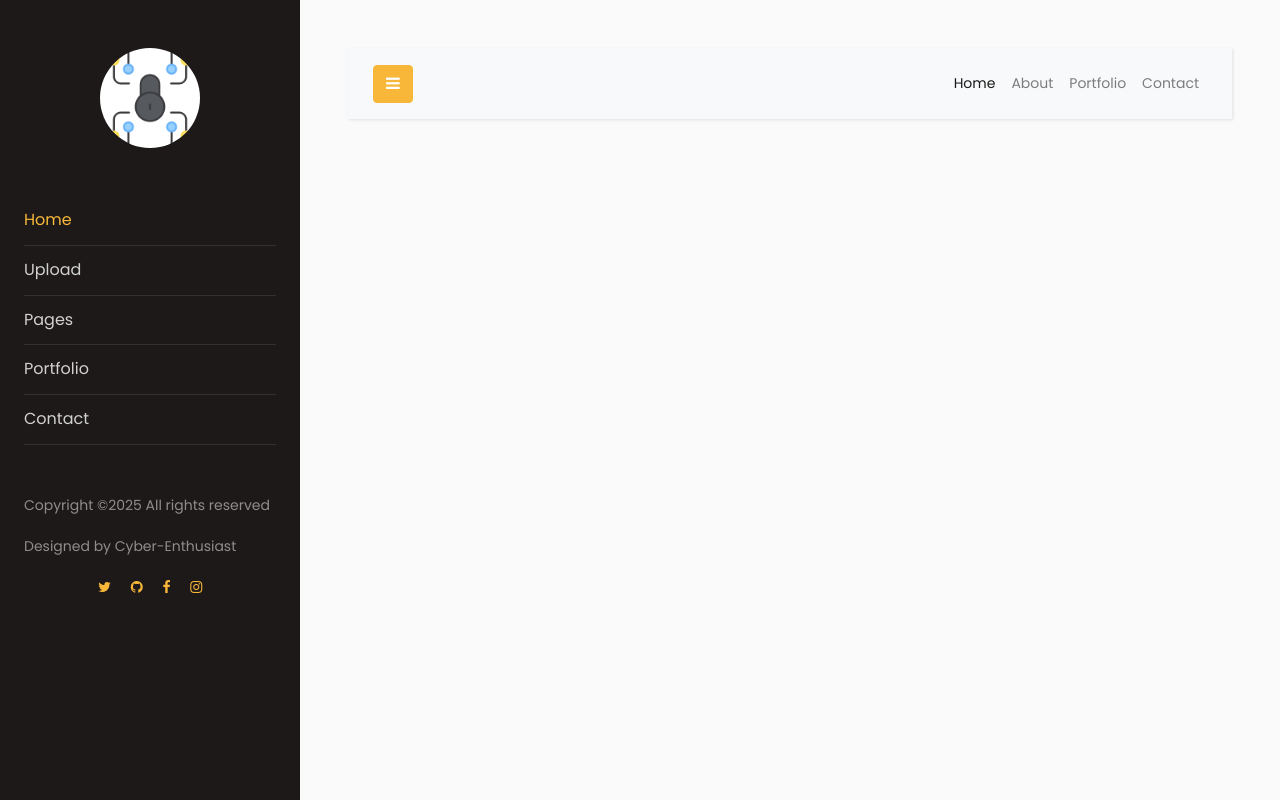
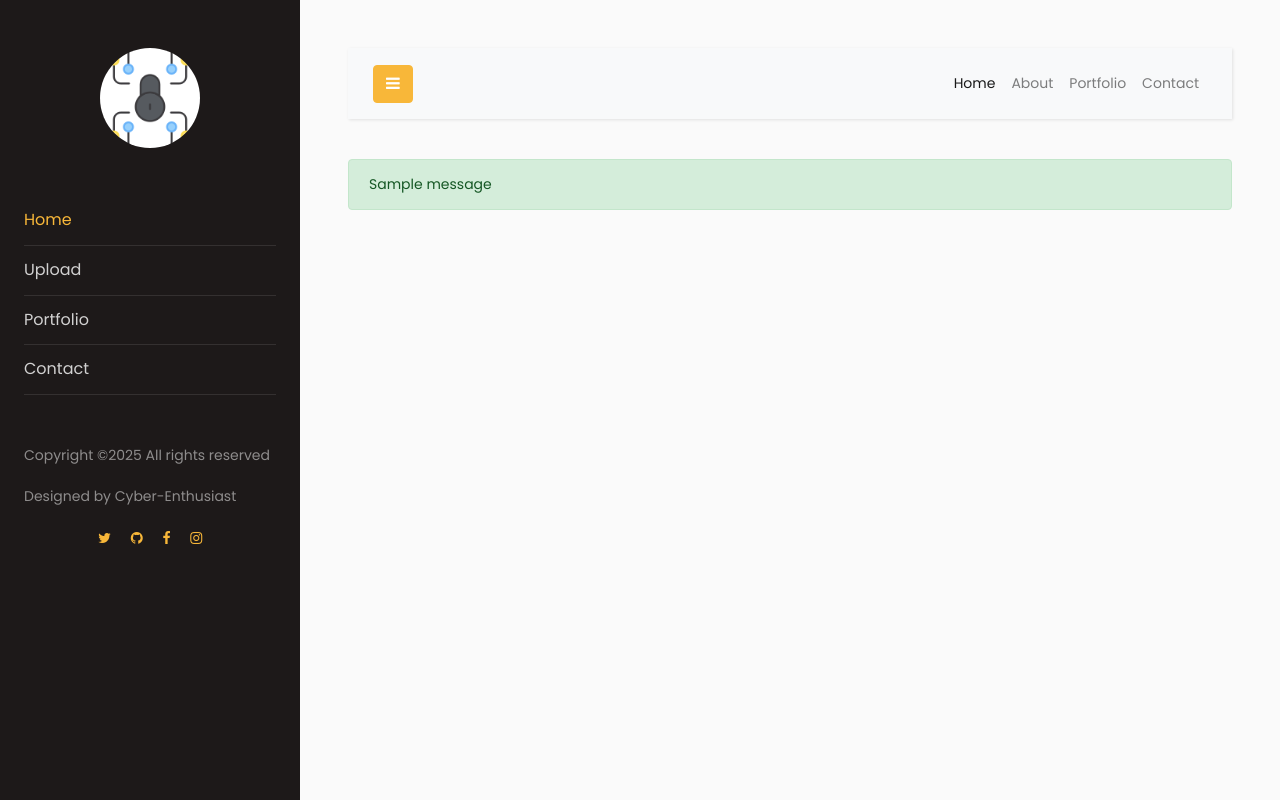
Before and after one commit to cyber-enthusiast-1/web-attack-detector, a Flask app: page / in a window 1280 px wide. Run offline with Flask 3, Linux system fonts and the light colour scheme; one stand-in notice (Sample message) is shown; parts of the project's set-up code (start-up, migrations or seed data) failed here and were passed over; some libraries are stand-ins or nearby versions.

Commit message:
Updated index.html

```diff
--- a/web-attack/templates/index.html
+++ b/web-attack/templates/index.html
@@ -25,15 +25,11 @@
                   background-image: url({{url_for('static', filename='images/logo.png')}});"></a>
 	        <ul class="list-unstyled components mb-5">
 	          <li class="active">
-	            <a href="#">Home</a>
+	            <a href="{{url_for('home')}}">Home</a>
 
 	          </li>
 	          <li>
                 <a href="{{url_for('upload_data')}}">Upload</a>
-	          </li>
-	          <li>
-                <a href="#">Pages</a>
-
 	          </li>
 	          <li>
               <a href="#">Portfolio</a>
@@ -96,6 +92,14 @@
                 </div>
             </nav>
 
+            {% with messages = get_flashed_messages(with_categories=true) %}
+                {% if messages %}
+                    {% for category, message in messages %}
+                        <div class="alert alert-{{ category }}">{{ message }}</div>
+                    {% endfor %}
+                {% endif %}
+            {% endwith %}
+
             {% block content %}
 
             {% endblock %}
```
